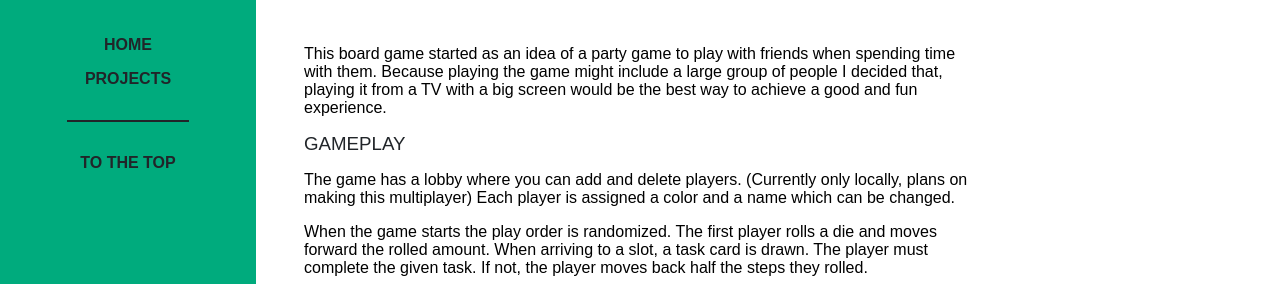
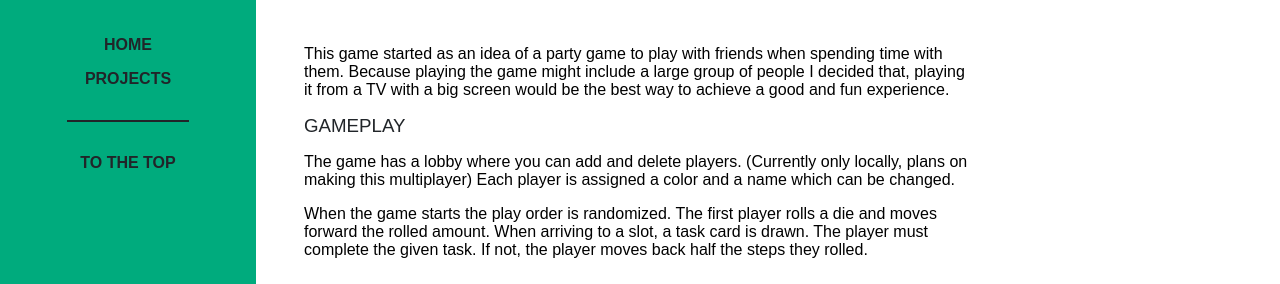
Before and after one commit to Junski1/Junski1.github.io, a plain HTML site: page projects/board_game.html in a window 1280 px wide. Shown: the part 366-650 px from the top of the page. Drawn offline with Linux system fonts and the light colour scheme.

Commit message:
Update board_game.html

```diff
--- a/projects/board_game.html
+++ b/projects/board_game.html
@@ -82,7 +82,7 @@
                             <li><h3 class="subheading"><a href="https://junski1.github.io/">Oskar Junnola</a>: All</h3></li>
                         </ul>
                         <p class="para mb1">
-                            This board game started as an idea of a party game to play with friends when spending time with them.
+                            This game started as an idea of a party game to play with friends when spending time with them.
                             Because playing the game might include a large group of people I decided that, playing it from a TV with a big screen would be the best way to achieve a good and fun experience.
                         </p>
 
```
